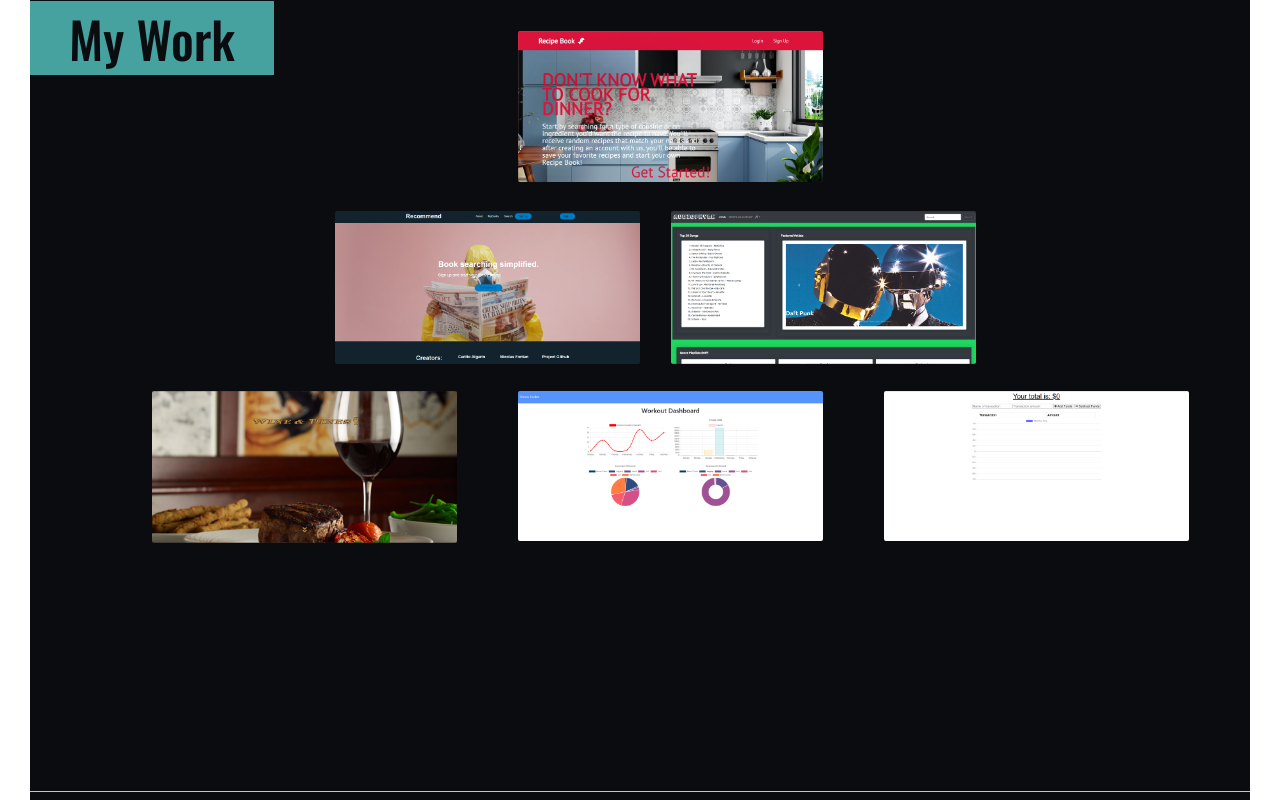
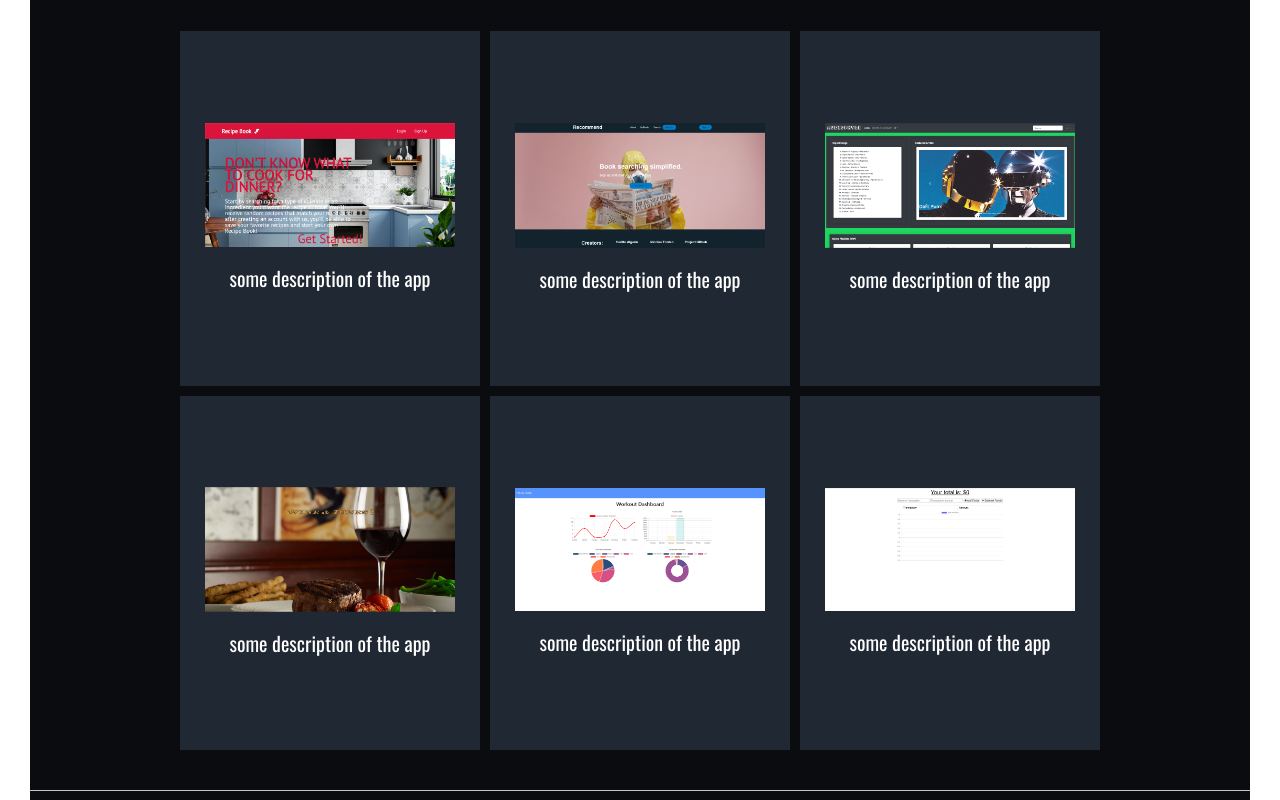
Before and after one commit to Carlito1113/new-portfolio, a React (Create React App) app: page / in a window 1280 px wide. Shown: the part 840-1640 px from the top of the page. Built offline with nearby package versions, Linux system fonts and the light colour scheme.

Commit message:
started integration of css grid into the portfolio section

```diff
--- a/src/App.js
+++ b/src/App.js
@@ -12,11 +12,11 @@ function App() {
     <div className="App">
       <Navbar />
       <Navigation navOpen={navOpen} setNavOpen={setNavOpen} />
-      <div className="sections">
+      {/* <div className="sections"> */}
         <Intro id="intro" />
         <Works id="works" />
         <Contact id="contact" />
-      </div>
+      {/* </div> */}
     </div>
   );
 }
--- a/src/App.scss
+++ b/src/App.scss
@@ -1,3 +1,3 @@
-.App {
-  padding: 3rem;
-}
+// .App {
+//   padding: 3rem;
+// }
--- a/src/components/contact/Contact.scss
+++ b/src/components/contact/Contact.scss
@@ -4,4 +4,5 @@
   height: 100vh;
   background-color: $primary-dark;
   border-top: 1px solid $primary-light;
+  position: relative;
 }
--- a/src/components/intro/Intro.scss
+++ b/src/components/intro/Intro.scss
@@ -12,8 +12,8 @@
 
   &__left {
     flex: 0.5;
-    // position: relative;
-    overflow: hidden;
+    position: relative;
+    // overflow: hidden;
   }
 
   &__right {
@@ -27,8 +27,8 @@
   }
 
   &__image-container {
-    width: 700px;
-    height: 700px;
+    width: 70rem;
+    height: 70rem;
     background-color: $accent-dark;
     border-radius: 50%;
     display: flex;
--- a/src/components/works/Works.jsx
+++ b/src/components/works/Works.jsx
@@ -9,74 +9,151 @@ import expensetracker from '../../assets/img/expensetracker.png';
 
 export default function Works() {
   return (
-      <div className="work" id='portfolio'>
-        <h1 className="work__header">My Work</h1>
-        <a
-          href="https://recipebook-2096c.web.app/"
-          rel="noreferrer"
-          target="_blank"
-        >
+    // <div className="work" id="portfolio">
+    //   <h1 className="work__header">My Work</h1>
+    //     <a
+    //       href="https://recipebook-2096c.web.app/"
+    //       rel="noreferrer"
+    //       target="_blank"
+    //     >
+    //       <img
+    //         src={recipebook}
+    //         alt="recipebook app"
+    //         className="work__image work__image--p1"
+    //       />
+    //     </a>
+    //     <a
+    //       href="https://recom-mend.herokuapp.com"
+    //       rel="noreferrer"
+    //       target="_blank"
+    //     >
+    //       <img
+    //         src={recommend}
+    //         alt="recommend app"
+    //         className="work__image work__image--p2"
+    //       />
+    //     </a>
+    //     <a
+    //       href="https://audiophyle-music-platform.herokuapp.com/"
+    //       rel="noreferrer"
+    //       target="_blank"
+    //     >
+    //       <img
+    //         src={audiophyle}
+    //         alt="audiophyle app"
+    //         className="work__image work__image--p3"
+    //       />
+    //     </a>
+    //     <a
+    //       href="https://andrewrb22.github.io/-.theFederationOfCoders-/"
+    //       rel="noreferrer"
+    //       target="_blank"
+    //     >
+    //       <img
+    //         src={wineanddines}
+    //         alt="wine and dines app"
+    //         className="work__image work__image--p4"
+    //       />
+    //     </a>
+    //     <a
+    //       href="https://infinite-journey-49679.herokuapp.com/"
+    //       rel="noreferrer"
+    //       target="_blank"
+    //     >
+    //       <img
+    //         src={fitnesstracker}
+    //         alt="fitness tracker app"
+    //         className="work__image work__image--p5"
+    //       />
+    //     </a>
+    //     <a
+    //       href="https://damp-falls-85688.herokuapp.com/"
+    //       rel="noreferrer"
+    //       target="_blank"
+    //     >
+    //       <img
+    //         src={expensetracker}
+    //         alt="expense tracker app"
+    //         className="work__image work__image--p6"
+    //       />
+    //     </a>
+    // </div>
+
+    <div className="works">
+      <div className="portfolio">
+        <div className="portfolio__project">
+          <div className="portfolio__project--box">
+            <a href="https://recipebook-2096c.web.app/" target='_blank' rel='noreferrer'>
               <img
                 src={recipebook}
-            alt="recipebook app"
-            className="work__image work__image--p1"
+                alt="recipe app"
+                className="portfolio__project--image"
               />
             </a>
-        <a
-          href="https://recom-mend.herokuapp.com"
-          rel="noreferrer"
-          target="_blank"
-        >
+            <p>some description of the app</p>
+          </div>
+        </div>
+        <div className="portfolio__project">
+          <div className="portfolio__project--box">
+            <a href="https://recipebook-2096c.web.app/" target='_blank' rel='noreferrer'>
               <img
                 src={recommend}
-            alt="recommend app"
-            className="work__image work__image--p2"
+                alt="recipe app"
+                className="portfolio__project--image"
               />
             </a>
-        <a
-          href="https://audiophyle-music-platform.herokuapp.com/"
-          rel="noreferrer"
-          target="_blank"
-        >
+            <p>some description of the app</p>
+          </div>
+        </div>
+        <div className="portfolio__project">
+          <div className="portfolio__project--box">
+            <a href="https://recipebook-2096c.web.app/" target='_blank' rel='noreferrer'>
               <img
                 src={audiophyle}
-            alt="audiophyle app"
-            className="work__image work__image--p3"
+                alt="recipe app"
+                className="portfolio__project--image"
               />
             </a>
-        <a
-          href="https://andrewrb22.github.io/-.theFederationOfCoders-/"
-          rel="noreferrer"
-          target="_blank"
-        >
+            <p>some description of the app</p>
+          </div>
+        </div>
+        <div className="portfolio__project">
+          <div className="portfolio__project--box">
+            <a href="https://recipebook-2096c.web.app/" target='_blank' rel='noreferrer'>
               <img
                 src={wineanddines}
-            alt="wine and dines app"
-            className="work__image work__image--p4"
+                alt="recipe app"
+                className="portfolio__project--image"
               />
             </a>
-        <a
-          href="https://infinite-journey-49679.herokuapp.com/"
-          rel="noreferrer"
-          target="_blank"
-        >
+            <p>some description of the app</p>
+          </div>
+        </div>
+        <div className="portfolio__project">
+          <div className="portfolio__project--box">
+            <a href="https://recipebook-2096c.web.app/" target='_blank' rel='noreferrer'>
               <img
                 src={fitnesstracker}
-            alt="fitness tracker app"
-            className="work__image work__image--p5"
+                alt="recipe app"
+                className="portfolio__project--image"
               />
             </a>
-        <a
-          href="https://damp-falls-85688.herokuapp.com/"
-          rel="noreferrer"
-          target="_blank"
-        >
+            <p>some description of the app</p>
+          </div>
+        </div>
+        <div className="portfolio__project">
+          <div className="portfolio__project--box">
+            <a href="https://recipebook-2096c.web.app/" target='_blank' rel='noreferrer'>
               <img
                 src={expensetracker}
-            alt="expense tracker app"
-            className="work__image work__image--p6"
+                alt="recipe app"
+                className="portfolio__project--image"
               />
             </a>
+            <p>some description of the app</p>
+          </div>
+        </div>
+      </div>
     </div>
   );
 }
--- a/src/components/works/Works.scss
+++ b/src/components/works/Works.scss
@@ -1,81 +1,153 @@
 @import '../../scss/main.scss';
 
-.work {
+// .work {
+//   height: 100vh;
+//   background-color: $primary-dark;
+//   border-top: 0.15rem solid $primary-light;
+//   position: relative;
+
+//   &__header {
+//     color: $primary-dark;
+//     text-align: center;
+//     margin-top: 1rem;
+//     font-size: 5rem;
+//     font-weight: 500;
+//     background-color: $accent-dark;
+//     width: 20%;
+//     display: flex;
+//     justify-content: center;
+//     flex: wrap;
+//   }
+
+//   &__image {
+//     width: 25%;
+//     border-radius: 0.2rem;
+//     position: absolute;
+//     z-index: 5;
+//     transition: all 0.2s;
+//     outline-offset: 0.5rem;
+//     cursor: pointer;
+
+//     &--p1 {
+//       left: 40%;
+//       top: 4rem;
+//       z-index: 5;
+//     }
+
+//     &--p2 {
+//       left: 25%;
+//       top: 22rem;
+//       z-index: 10;
+//     }
+
+//     &--p3 {
+//       left: 52.5%;
+//       top: 22rem;
+//       z-index: 3;
+//     }
+
+//     &--p4 {
+//       left: 10%;
+//       top: 40rem;
+//       z-index: 20;
+//     }
+
+//     &--p5 {
+//       left: 40%;
+//       top: 40rem;
+//       z-index: 25;
+//     }
+
+//     &--p6 {
+//       left: 70%;
+//       top: 40rem;
+//       z-index: 30;
+//     }
+
+//     &:hover {
+//       outline: 0.5rem solid $accent-dark;
+//       transform: scale(1.05) translateY(-0.5rem);
+//       z-index: 100;
+//     }
+//   }
+
+//   span {
+//     display: block;
+//   }
+// }
+
+.works {
   height: 100vh;
-  background-color: $primary-dark;
+  position: relative;
   border-top: 0.15rem solid $primary-light;
+  box-sizing: border-box;
+  display: flex;
+  justify-content: center;
+  align-self: center;
+  min-height: 100vh;
+  background: $primary-dark;
+}
+
+.portfolio {
   position: relative;
+  max-width: 100%;
+  display: grid;
+  grid-template-columns: repeat(auto-fill, minmax(30rem, 1fr));
+  grid-template-rows: minmax(10rem, auto);
+  margin: 4rem;
+  grid-auto-flow: dense;
+  grid-gap: 1rem;
 
-  &__header {
-    color: $primary-dark;
+  &__project {
+    background: $primary-medium;
+    padding: 2rem;
+    display: grid;
+    font-size: 2rem;
+    place-items: center;
     text-align: center;
-    margin-top: 1rem;
-    font-size: 5rem;
-    font-weight: 500;
-    background-color: $accent-dark;
-    width: 20%;
-    display: flex;
-    justify-content: center;
-    flex: wrap;
-  }
+    color: #fff;
+    transition: 0.5s;
 
-  &__image {
-    width: 25%;
-    border-radius: 0.2rem;
-    position: absolute;
-    z-index: 5;
-    transition: all 0.2s;
-    outline-offset: 0.5rem;
-    cursor: pointer;
-
-    &--p1 {
-      left: 40%;
-      top: 4rem;
-      z-index: 5;
+    &:hover {
+      background: $accent-dark;
     }
 
-    &--p2 {
-      left: 25%;
-      top: 22rem;
-      z-index: 10;
+    &--image {
+      position: relative;
+      max-width: 25rem;
+      margin-bottom: 1rem;
     }
 
-    &--p3 {
-      left: 52.5%;
-      top: 22rem;
-      z-index: 3;
-    }
+    // &:nth-child(1) {
+    //   grid-column: span  2;
+    //   grid-row: span  1;
+    // }
 
-    &--p4 {
-      left: 10%;
-      top: 40rem;
-      z-index: 20;
-    }
+    // &:nth-child(2) {
+    //   grid-column: span 1;
+    //   grid-row: span 2;
+    // }
 
-    &--p5 {
-      left: 40%;
-      top: 40rem;
-      z-index: 25;
-    }
+    // &:nth-child(4) {
+    //   grid-column: span 1;
+    //   grid-row: span 2;
+    // }
 
-    &--p6 {
-      left: 70%;
-      top: 40rem;
-      z-index: 30;
-    }
-
-    &:hover {
-      outline: 0.5rem solid $accent-dark;
-      transform: scale(1.05) translateY(-0.5rem);
-      z-index: 100;
-    }
-  }
-
-  // &:hover &__image:not(:hover) {
-  //   transform: scale(.95);
-  // }
-
-  span {
-    display: block;
+    // &:nth-child(5) {
+    //   grid-column: span 3;
+    //   grid-row: span 2;
+    // }
   }
 }
+
+// @media (max-width: 99.1rem) {
+//   .portfolio {
+//     grid-template-columns: repeat(auto-fill, minmax(50%, 1fr));
+//     grid-template-rows: minmax(auto, auto);
+
+//     &__project {
+//       grid-column: unset !important;
+//       grid-row: unset !important;
+//     }
+//   }
+// }
--- a/src/index.css
+++ b/src/index.css
@@ -5,6 +5,7 @@
 
 html {
   font-size: 62.5%;
+  padding: 3rem;
 }
 
 body {
```
Lines whose indentation alone changed are shown as unchanged.
